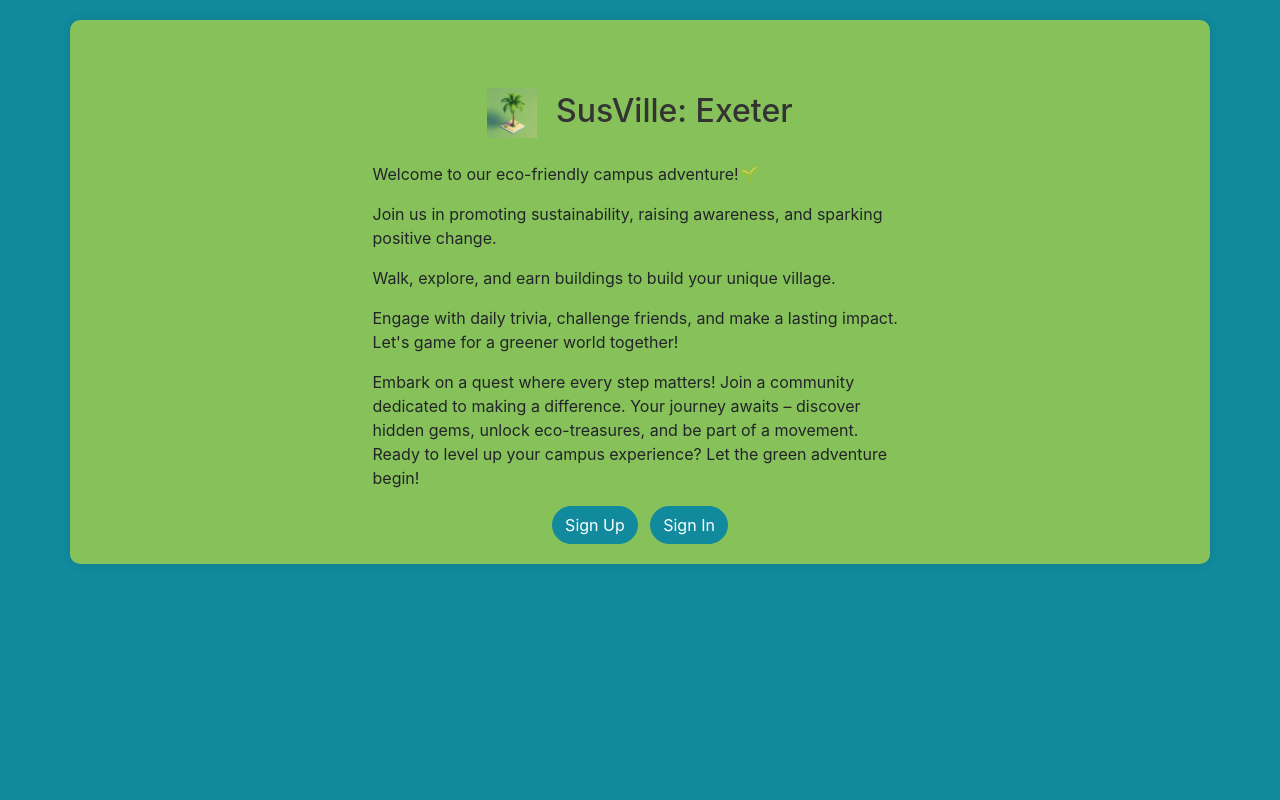
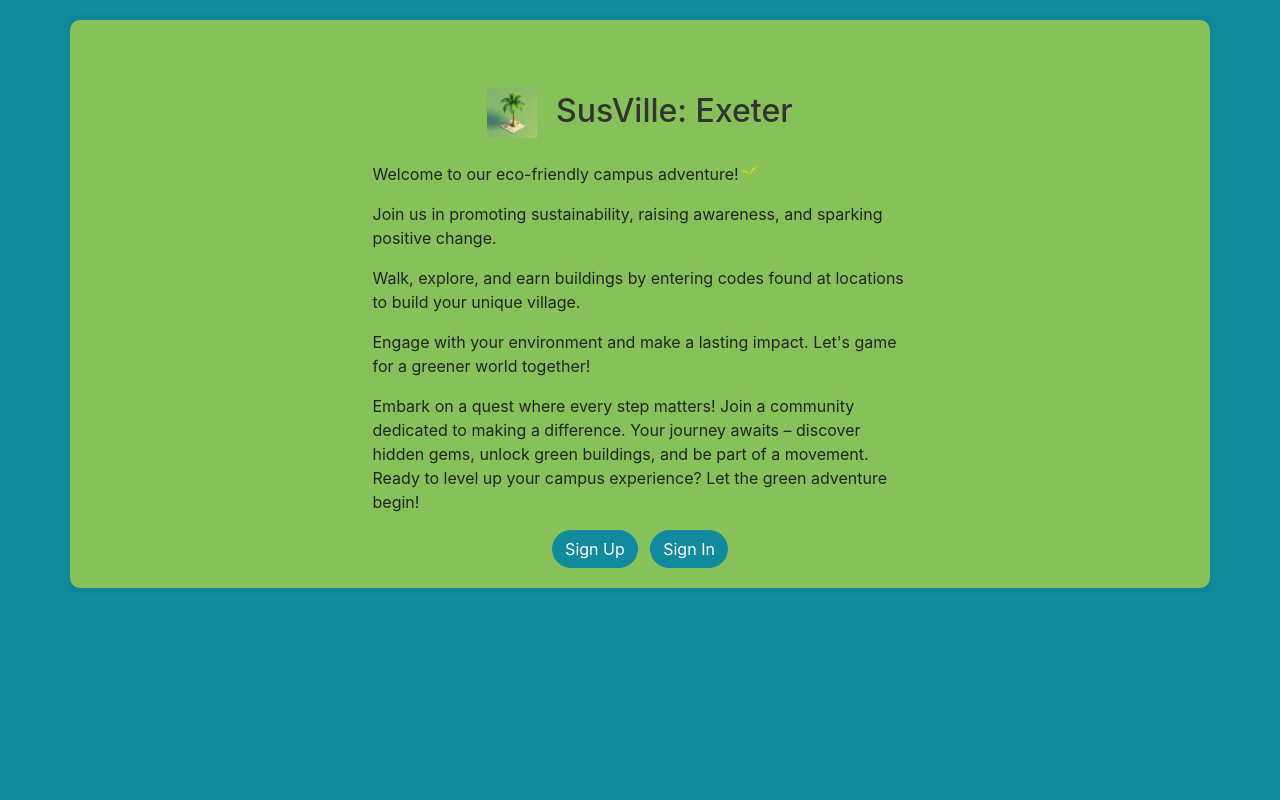
Before and after one commit to AmiraliFamili/Group-Software-Project, a Django app: page / in a window 1280 px wide. Run offline with Django 5.2, Linux system fonts and the light colour scheme; some libraries are stand-ins or nearby versions.

Commit message:
Fixed Home page message

```diff
--- a/project/templates/authentication/index.html
+++ b/project/templates/authentication/index.html
@@ -46,9 +46,9 @@
               </h2>
               <p>Welcome to our eco-friendly campus adventure!🌱 </p>
               <p>Join us in promoting sustainability, raising awareness, and sparking positive change. </p>
-              <p>Walk, explore, and earn buildings to build your unique village.</p>
-              <p>Engage with daily trivia, challenge friends, and make a lasting impact. Let's game for a greener world together! </p>
-              <p>Embark on a quest where every step matters! Join a community dedicated to making a difference. Your journey awaits – discover hidden gems, unlock eco-treasures, and be part of a movement. Ready to level up your campus experience? Let the green adventure begin!</p>
+              <p>Walk, explore, and earn buildings by entering codes found at locations to build your unique village.</p>
+              <p>Engage with your environment and make a lasting impact. Let's game for a greener world together! </p>
+              <p>Embark on a quest where every step matters! Join a community dedicated to making a difference. Your journey awaits – discover hidden gems, unlock green buildings, and be part of a movement. Ready to level up your campus experience? Let the green adventure begin!</p>
               {% if user.is_authenticated %}
               <div class="text-center"></div>
                 <p>Welcome to SusVille: Exeter  -  {{user.username}}</p>
```
